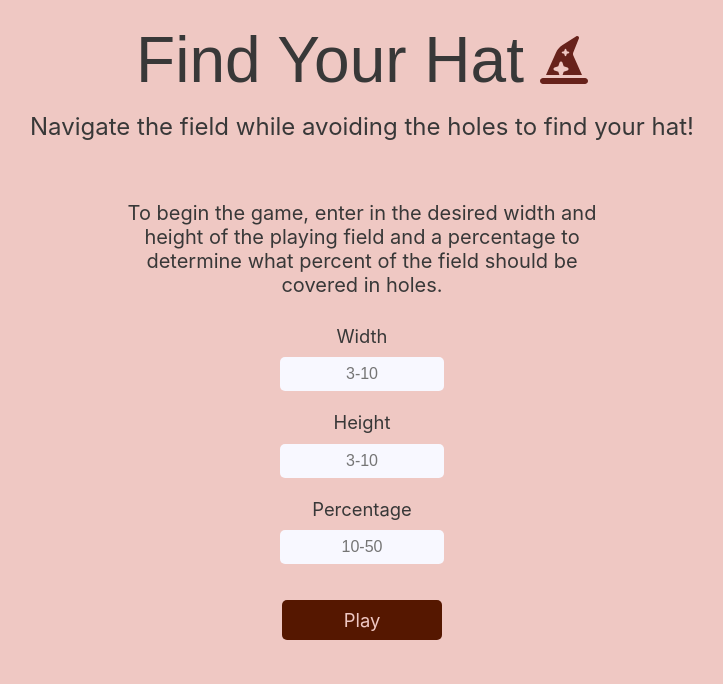
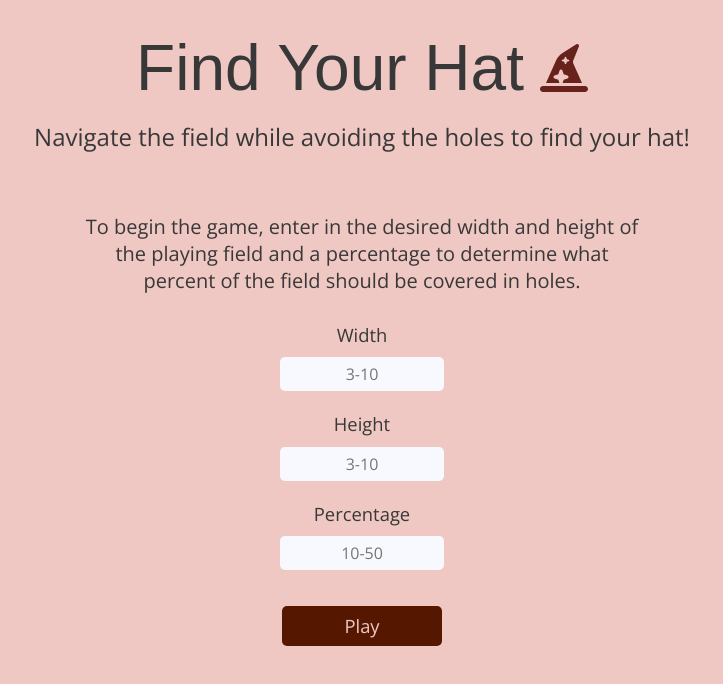
Before and after one commit to bradywinslow/findYourHat, a React (Create React App) app: page / in a window 1280 px wide. Shown: the top 684 px of the page, without its empty margins (278-1001 px from the left). Built offline with nearby package versions, Linux system fonts and the light colour scheme; a web font is replaced by a local one.

Commit message:
style: update body font

```diff
--- a/public/index.html
+++ b/public/index.html
@@ -9,6 +9,7 @@
     <link rel="preconnect" href="https://fonts.googleapis.com">
     <link rel="preconnect" href="https://fonts.gstatic.com" crossorigin>
     <link href="https://fonts.googleapis.com/css2?family=Raleway:ital,wght@0,100..900;1,100..900&family=Tac+One&display=swap" rel="stylesheet">
+    <link href="https://fonts.googleapis.com/css2?family=Open+Sans:ital,wght@0,300..800;1,300..800&display=swap" rel="stylesheet">
     <meta name="viewport" content="width=device-width, initial-scale=1" />
     <meta name="theme-color" content="#000000" />
     <meta
--- a/src/index.css
+++ b/src/index.css
@@ -1,13 +1,6 @@
-body {
-  margin: 0;
-  font-family: -apple-system, BlinkMacSystemFont, 'Segoe UI', 'Roboto', 'Oxygen',
-    'Ubuntu', 'Cantarell', 'Fira Sans', 'Droid Sans', 'Helvetica Neue',
-    sans-serif;
-  -webkit-font-smoothing: antialiased;
-  -moz-osx-font-smoothing: grayscale;
+* {
+  font-family: 'Open Sans', sans-serif;
+  font-optical-sizing: auto;
+  font-style: normal;
+  font-variation-settings: "wdth" 100;
 }
-
-code {
-  font-family: source-code-pro, Menlo, Monaco, Consolas, 'Courier New',
-    monospace;
-}
--- a/src/styles/StartingForm.module.css
+++ b/src/styles/StartingForm.module.css
@@ -10,7 +10,7 @@
 
 .startingInstructionsText {
     text-align: center;
-    width: 32rem;
+    width: 35rem;
     font-size: 1.25rem;
     padding: 0 2rem;
 }
```
